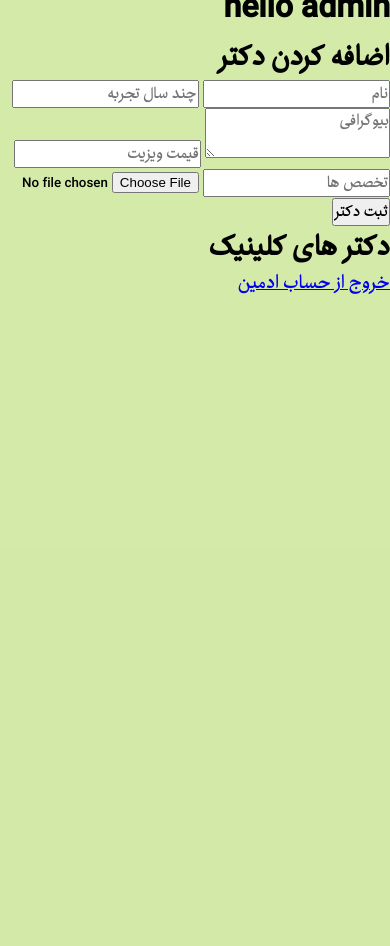
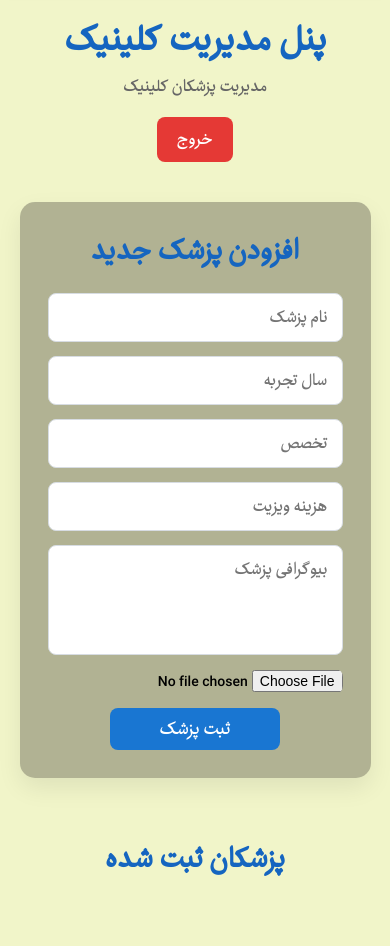
Before and after one commit to vanderland-red/Medical-Clinic, a Flask app: page /admin/dashboard in a window 390 px wide. Shown: the part 298-1244 px from the top of the page. Before the commit the page ends 592 px from the top, so only its background shows below. Run offline with Flask 3, Linux system fonts and the light colour scheme; the visitor is signed in with stand-in values (Sample User, id 1); data that the repository does not hold is empty.

Commit message:
css design added in admin pages

```diff
--- /dev/null
+++ b/static/css/admin_dashboard.css
@@ -0,0 +1,287 @@
+body{
+    background-color: rgba(230, 238, 156, 0.542);
+}
+.admin-container{
+    width:90%;
+    max-width:1250px;
+    margin:35px auto;
+}
+
+/*==========================
+        Header
+==========================*/
+
+.admin-header{
+    display:flex;
+    justify-content:space-between;
+    align-items:center;
+    margin-bottom:40px;
+}
+
+.admin-header h1{
+    color:#1565c0;
+    font-size:30px;
+    margin-bottom:6px;
+}
+
+.admin-header p{
+    color:#666;
+    font-size:14px;
+}
+
+.logout-btn{
+    text-decoration:none;
+    background:#e53935;
+    color:#fff;
+    padding:10px 20px;
+    border-radius:8px;
+    font-size:14px;
+    transition:.3s;
+}
+
+.logout-btn:hover{
+    background:#c62828;
+}
+
+/*==========================
+        Form
+==========================*/
+
+.admin-dashboard-parent{
+    width:700px;
+    max-width:100%;
+    margin:0 auto 60px;
+    background:#4342385f;
+    padding:28px;
+    border-radius:15px;
+    box-shadow:0 10px 25px rgba(0,0,0,.08);
+}
+
+.admin-dashboard-parent h2{
+    text-align:center;
+    color:#1565c0;
+    margin-bottom:20px;
+}
+
+.admin-dashboard-parent form{
+    display:flex;
+    flex-direction:column;
+    gap:14px;
+}
+
+.admin-dashboard-parent input,
+.admin-dashboard-parent textarea{
+    width:100%;
+    padding:11px 14px;
+    border:1px solid #d7dce2;
+    border-radius:8px;
+    font-size:14px;
+    transition:.3s;
+}
+
+.admin-dashboard-parent textarea{
+    resize:none;
+    height:110px;
+}
+
+.admin-dashboard-parent input:focus,
+.admin-dashboard-parent textarea:focus{
+    outline:none;
+    border-color:#1976d2;
+    box-shadow:0 0 6px rgba(25,118,210,.2);
+}
+
+.admin-dashboard-parent input[type=file]{
+    border:none;
+    padding:0;
+}
+
+.admin-dashboard-parent button{
+    width:170px;
+    height:42px;
+    margin:auto;
+    background:#1976d2;
+    color:#fff;
+    border:none;
+    border-radius:8px;
+    cursor:pointer;
+    font-size:15px;
+    transition:.3s;
+}
+
+.admin-dashboard-parent button:hover{
+    background:#0d5bb7;
+}
+
+/*==========================
+        Doctors
+==========================*/
+
+.site-doctors h2{
+    text-align:center;
+    color:#1565c0;
+    margin-bottom:30px;
+}
+
+.doctors-parent-admin{
+    display:grid;
+    grid-template-columns:repeat(auto-fill,minmax(270px,1fr));
+    gap:25px;
+}
+
+/*==========================
+      Doctor Card
+==========================*/
+
+.doctor-box{
+    background:#fff;
+    border-radius:15px;
+    overflow:hidden;
+    box-shadow:0 8px 22px rgba(0,0,0,.08);
+    transition:.3s;
+}
+
+.doctor-box:hover{
+    transform:translateY(-6px);
+}
+
+.doctor-box img{
+    width:100%;
+    height:220px;
+    object-fit:cover;
+}
+
+.doctor-content{
+    padding:18px;
+    text-align:center;
+}
+
+.doctor-role{
+    display:inline-block;
+    color:#1976d2;
+    font-size:13px;
+    margin-bottom:10px;
+}
+
+.doctor-content h3{
+    font-size:21px;
+    margin-bottom:10px;
+    color:#222;
+}
+
+.doctor-content>p{
+    color:#666;
+    font-size:14px;
+    margin-bottom:15px;
+}
+
+/*==========================
+      Price
+==========================*/
+
+.doctor-price{
+    display:flex;
+    justify-content:center;
+    align-items:center;
+    gap:6px;
+    margin-bottom:15px;
+    font-size:14px;
+    font-weight:bold;
+    color:#1976d2;
+}
+
+.doctor-price p{
+    color:#444;
+}
+
+/*==========================
+      Biography
+==========================*/
+
+.doctor-biography{
+    text-align:right;
+    background:#f7f9fc;
+    border:1px solid #e3e8ef;
+    border-radius:8px;
+    padding:10px;
+    margin-bottom:18px;
+    line-height:1.8;
+    color:#555;
+    font-size:13px;
+}
+
+.doctor-biography p{
+    color:#1565c0;
+    font-weight:bold;
+    margin-bottom:6px;
+}
+
+/*==========================
+      Buttons
+==========================*/
+
+.doctor-actions{
+    display:flex;
+    justify-content:center;
+    gap:10px;
+}
+
+.doctor-actions form{
+    margin:0;
+}
+
+.edit-btn{
+    width:80px;
+    height:34px;
+    display:flex;
+    justify-content:center;
+    align-items:center;
+    text-decoration:none;
+    background:#43a047;
+    color:#fff;
+    border-radius:6px;
+    font-size:13px;
+    transition:.3s;
+}
+
+.edit-btn:hover{
+    background:#2e7d32;
+}
+
+.delete-btn{
+    width:80px;
+    height:34px;
+    border:none;
+    background:#e53935;
+    color:#fff;
+    border-radius:6px;
+    cursor:pointer;
+    font-size:13px;
+    transition:.3s;
+}
+
+.delete-btn:hover{
+    background:#c62828;
+}
+
+/*==========================
+      Responsive
+==========================*/
+
+@media(max-width:768px){
+
+    .admin-header{
+        flex-direction:column;
+        gap:18px;
+        text-align:center;
+    }
+
+    .admin-dashboard-parent{
+        width:100%;
+    }
+
+    .doctors-parent-admin{
+        grid-template-columns:1fr;
+    }
+
+}
--- a/templates/admin/admin_dashboard.html
+++ b/templates/admin/admin_dashboard.html
@@ -1,26 +1,54 @@
 {% extends "base.html" %}
 
 {% block title %}
-صفحه اصلی
+پنل مدیریت
 {% endblock %}
 
 {% block body %}
-<link rel="stylesheet" href="{{ url_for('static', filename='css/home.css') }}">
-<h1>hello admin</h1>
+
+<link rel="stylesheet" href="{{ url_for('static', filename='css/admin_dashboard.css') }}">
+
+<div class="admin-container">
+
+    <div class="admin-header">
+
+        <div>
+            <h1>پنل مدیریت کلینیک</h1>
+            <p>مدیریت پزشکان کلینیک</p>
+        </div>
+
+        <a href="{{ url_for('admin.logout') }}" class="logout-btn">
+            خروج
+        </a>
+
+    </div>
 
 
+    <!-- فرم -->
+
     <section class="admin-dashboard-parent">
-    <h2>اضافه کردن دکتر</h2>
-    <form action="{{ url_for('admin.dashboard')}}" method="POST" enctype="multipart/form-data">
+
+        <h2>افزودن پزشک جدید</h2>
+
+        <form action="{{ url_for('admin.dashboard') }}" method="POST" enctype="multipart/form-data">
+
             <input type="hidden" name="csrf_token" value="{{ csrf_token() }}">
-        <input type="text" name="doctor_name" placeholder="نام">
-        <input type="number" name="experience_years" placeholder="چند سال تجربه">
-        <textarea name="biography" placeholder="بیوگرافی"></textarea>
-        <input type="number" name="visit_price" placeholder="قیمت ویزیت">
-        <input type="text" name="specials" placeholder="تخصص ها">
+
+            <input type="text" name="doctor_name" placeholder="نام پزشک">
+
+            <input type="number" name="experience_years" placeholder="سال تجربه">
+
+            <input type="text" name="specials" placeholder="تخصص">
+
+            <input type="number" name="visit_price" placeholder="هزینه ویزیت">
+
+            <textarea name="biography" placeholder="بیوگرافی پزشک"></textarea>
+
             <input type="file" name="profile_image">
 
-        <input type="submit" value="ثبت دکتر">
+            <button type="submit">
+                ثبت پزشک
+            </button>
 
         </form>
 
@@ -28,9 +56,11 @@
 
 
 
+    <!-- لیست پزشکان -->
+
     <section class="site-doctors">
 
-    <h2>دکتر های کلینیک</h2>
+        <h2>پزشکان ثبت شده</h2>
 
         <div class="doctors-parent-admin">
 
@@ -38,43 +68,54 @@
 
             <div class="doctor-box">
 
-            <div class="doctor-image">
                 <img src="{{ url_for('static', filename='doctor_profile/' ~ doctor.profile_image) }}"
                     alt="{{ doctor.doctor_name }}">
-            </div>
 
-            <h5>دکتر</h5>
-            <div class="doctor-name">
+                <div class="doctor-content">
+
+                    <span class="doctor-role">
+                        پزشک
+                    </span>
+
                     <h3>{{ doctor.doctor_name }}</h3>
-            </div>
 
-            <div class="doctor-takhassos">
-                <h4>{{ doctor.specials }}</h4>
-            </div>
+                    <p>{{ doctor.specials }}</p>
+
+                    <div class="doctor-price">
+                        <p>قیمت ویزیت :</p>
+                        {{ doctor.visit_price }} تومان
 
                     </div>
 
-        <!--------------->
-        <!--دکمه ویرایش دکتر-->
-        <!---------------->
+                    <div class="doctor-biography">
+                        <p>بیوگرافی :</p>
+                        {{ doctor.biography }}
+                    </div>
+
+                    <div class="doctor-actions">
 
                         <a href="{{ url_for('admin.edit_doctor', id=doctor.id) }}" class="edit-btn">
                             ویرایش
                         </a>
 
-        <!--------------->
-        <!--دکمه حذف دکتر-->
-        <!---------------->
                         <form action="{{ url_for('admin.delete_doctor', id=doctor.id) }}" method="POST"
-            onsubmit="return confirm('آیا از حذف این دکتر مطمئن هستید؟')">
+                            onsubmit="return confirm('آیا از حذف این پزشک مطمئن هستید؟')">
 
                             <input type="hidden" name="csrf_token" value="{{ csrf_token() }}">
 
                             <button type="submit" class="delete-btn">
+
                                 حذف
+
                             </button>
 
                         </form>
+
+                    </div>
+
+                </div>
+
+            </div>
 
             {% endfor %}
 
@@ -82,8 +123,6 @@
 
     </section>
 
-
-<a href="{{ url_for('admin.logout') }}">خروج از حساب ادمین</a>
-
+</div>
 
 {% endblock %}
--- a/templates/admin/edit_doctor.html
+++ b/templates/admin/edit_doctor.html
@@ -12,7 +12,7 @@
 
     <h2>ویرایش دکتر</h2>
 
-    <form action="" method="POST" enctype="multipart/form-data">
+    <form action="{{ url_for('admin.edit_doctor', id=doctor.id) }}" method="POST" enctype="multipart/form-data">
         <input type="hidden" name="csrf_token" value="{{ csrf_token() }}">
 
         <input type="text" name="doctor_name" value="{{ doctor.doctor_name }}" placeholder="نام">
```
Also changed, not shown: static/css/edit_doctor.css (added, +154 -0 lines), static/doctor_profile/e72aefbcd5953e0f.jpeg (added), static/doctor_profile/gB3xn2UkLhEfFbSNV2gxbj.jpg (added). Lines whose indentation alone changed are shown as unchanged.
